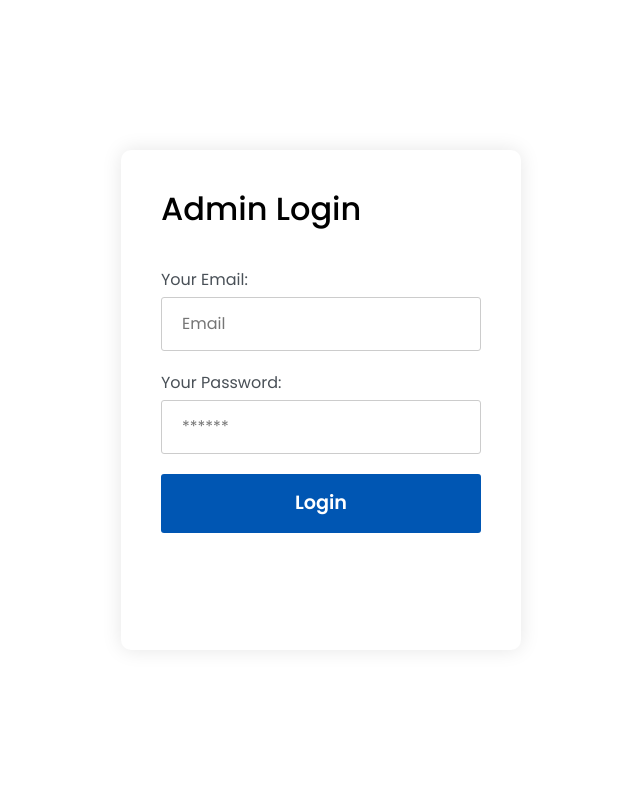
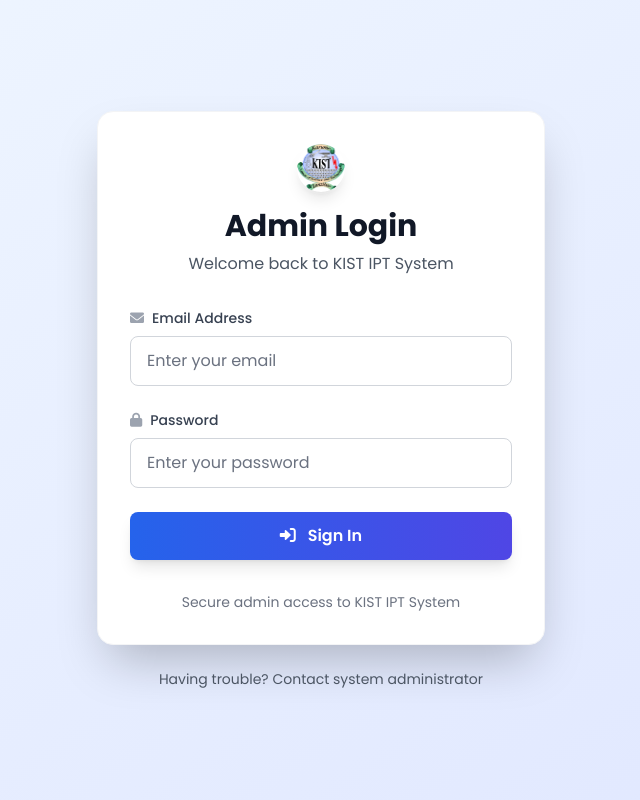
Before and after one commit to dawillygene/ipt-system, a PHP site: page /admin/admin_login.php in a window 1280 px wide. Shown: the whole page, without its empty margins (319-959 px from the left). Run offline with PHP 8.4, Linux system fonts and the light colour scheme; some libraries are stand-ins or nearby versions.

Commit message:
admin login

```diff
--- a/admin/admin_login.php
+++ b/admin/admin_login.php
@@ -29,107 +29,96 @@
 <head>
     <meta charset="UTF-8">
     <meta name="viewport" content="width=device-width, initial-scale=1.0">
-    <title>Admin Login</title>
-    <link href="https://stackpath.bootstrapcdn.com/bootstrap/5.1.3/css/bootstrap.min.css" rel="stylesheet">
+    <title>Admin Login - KIST IPT System</title>
+    <script src="https://cdn.tailwindcss.com"></script>
     <link href="https://cdnjs.cloudflare.com/ajax/libs/font-awesome/6.0.0-beta3/css/all.min.css" rel="stylesheet">
-    <style>
-        @import url('https://fonts.googleapis.com/css2?family=Poppins:wght@400;500;600;700&display=swap');
+    <script>
+        tailwind.config = {
+            theme: {
+                extend: {
+                    fontFamily: {
+                        'poppins': ['Poppins', 'sans-serif'],
+                    }
+                }
+            }
+        }
+    </script>
+    <link href="https://fonts.googleapis.com/css2?family=Poppins:wght@400;500;600;700&display=swap" rel="stylesheet">
+</head>
+<body class="min-h-screen bg-gradient-to-br from-blue-50 to-indigo-100 flex items-center justify-center p-4 font-poppins">
+    <div class="w-full max-w-md">
+        <!-- Login Card -->
+        <div class="bg-white rounded-2xl shadow-2xl p-8 border border-gray-100">
+            <!-- Logo and Header -->
+            <div class="text-center mb-8">
+                <div class="flex justify-center mb-4">
+                    <img class="h-12 w-12 rounded-full shadow-lg ring-2 ring-white/20"
+                         src="../images/kist.webp"
+                         alt="KIST Logo"
+                         onerror="this.style.display='none'" />
+                </div>
+                <h1 class="text-3xl font-bold text-gray-900 mb-2">Admin Login</h1>
+                <p class="text-gray-600">Welcome back to KIST IPT System</p>
+            </div>
 
-        * {
-            margin: 0;
-            padding: 0;
-            box-sizing: border-box;
-            font-family: 'Poppins', sans-serif;
-        }
+            <!-- Error Message -->
+            <?php if (isset($error)) { ?>
+                <div class="mb-6 bg-red-50 border border-red-200 text-red-700 px-4 py-3 rounded-lg flex items-center">
+                    <i class="fas fa-exclamation-triangle mr-2"></i>
+                    <span><?php echo $error; ?></span>
+                </div>
+            <?php } ?>
 
-        body {
-            display: flex;
-            justify-content: center;
-            align-items: center;
-            min-height: 100vh;
-        }
+            <!-- Login Form -->
+            <form action="admin_login.php" method="POST" class="space-y-6">
+                <div>
+                    <label for="email" class="block text-sm font-medium text-gray-700 mb-2">
+                        <i class="fas fa-envelope mr-2 text-gray-400"></i>Email Address
+                    </label>
+                    <input type="email"
+                           id="email"
+                           name="email"
+                           placeholder="Enter your email"
+                           required
+                           class="w-full px-4 py-3 border border-gray-300 rounded-lg focus:ring-2 focus:ring-blue-500 focus:border-blue-500 transition duration-200 text-gray-900 placeholder-gray-500">
+                </div>
 
-        .container {
-            background: #fff;
-            border-radius: 10px;
-            box-shadow: 0 0 20px rgba(0, 0, 0, 0.1);
-            max-width: 400px;
-            padding: 40px;
-            width: 100%;
-            height: 500px;
-        }
+                <div>
+                    <label for="password" class="block text-sm font-medium text-gray-700 mb-2">
+                        <i class="fas fa-lock mr-2 text-gray-400"></i>Password
+                    </label>
+                    <input type="password"
+                           id="password"
+                           name="password"
+                           placeholder="Enter your password"
+                           required
+                           class="w-full px-4 py-3 border border-gray-300 rounded-lg focus:ring-2 focus:ring-blue-500 focus:border-blue-500 transition duration-200 text-gray-900 placeholder-gray-500">
+                </div>
 
-        h1 {
-            font-size: 2em;
-            color: #000;
-            margin-bottom: 20px;
-        }
+                <button type="submit"
+                        class="w-full bg-gradient-to-r from-blue-600 to-indigo-600 hover:from-blue-700 hover:to-indigo-700 text-white font-semibold py-3 px-4 rounded-lg transition duration-200 transform hover:scale-[1.02] focus:outline-none focus:ring-2 focus:ring-blue-500 focus:ring-offset-2 shadow-lg">
+                    <i class="fas fa-sign-in-alt mr-2"></i>
+                    Sign In
+                </button>
+            </form>
 
-        form {
-            display: flex;
-            flex-direction: column;
-            padding: 20px 0px
-        }
+            <!-- Footer -->
+            <div class="mt-8 text-center">
+                <p class="text-sm text-gray-500">
+                    Secure admin access to KIST IPT System
+                </p>
+            </div>
+        </div>
 
-        label {
-            font-size: 1rem;
-            color: #495057;
-            margin-bottom: 5px;
-        }
-
-        input[type="email"], input[type="password"] {
-            font-size: 1rem;
-            padding: 14px 20px;
-            margin-bottom: 20px;
-            border: 1px solid #ccc;
-            border-radius: 3px;
-        }
-
-        button {
-            background-color: #0056b3;
-            border: none;
-            border-radius: 3px;
-            cursor: pointer;
-            font-size: 1.2em;
-            color: #fff;
-            font-weight: 600;
-            padding: 15px 20px;
-            transition: background-color 0.3s;
-        }
-
-        button:hover {
-            background-color: #0056b3;
-        }
-
-        p {
-            background-color: red;
-            text-align: center;
-            margin-top: 10px;
-            color: #fff;
-            padding: 15px 20px;
-            border-radius: 4px;
-        }
-    </style>
-</head>
-<body>
-    <div class="container" id="login-form">
-        <h1>Admin Login</h1>
-        <form action="admin_login.php" method="POST">
-            <label for="email">Your Email:</label>
-            <input type="email" id="email" name="email" placeholder="Email" required>
-
-            <label for="password">Your Password:</label>
-            <input type="password" id="password" name="password" placeholder="******" required>
-
-            <button type="submit">Login</button>
-        </form>
-        <?php if (isset($error)) { ?>
-            <p><i class="fa fa-error"></i><?php echo $error; ?></p>
-        <?php } ?>
+        <!-- Additional Info -->
+        <div class="text-center mt-6">
+            <p class="text-sm text-gray-600">
+                Having trouble? Contact system administrator
+            </p>
+        </div>
     </div>
 
-
-    <!-- Arrow No Function -->
+    <!-- Prevent Back Navigation Script -->
     <script>
         window.history.forward();
         function noBack() {
@@ -141,9 +130,6 @@
         if (window.history.replaceState) {
             window.history.replaceState(null, null, window.location.href);
         }
-
     </script>
-    <!-- End Arrow -->
-
 </body>
 </html>
--- a/admin/constants.php
+++ b/admin/constants.php
@@ -1,7 +1,5 @@
 <?php
-// Admin UI Constants
 class AdminUIConstants {
-    // Color Palette
     const COLORS = [
         'primary' => '#07442d',
         'secondary' => '#206f56',
```
